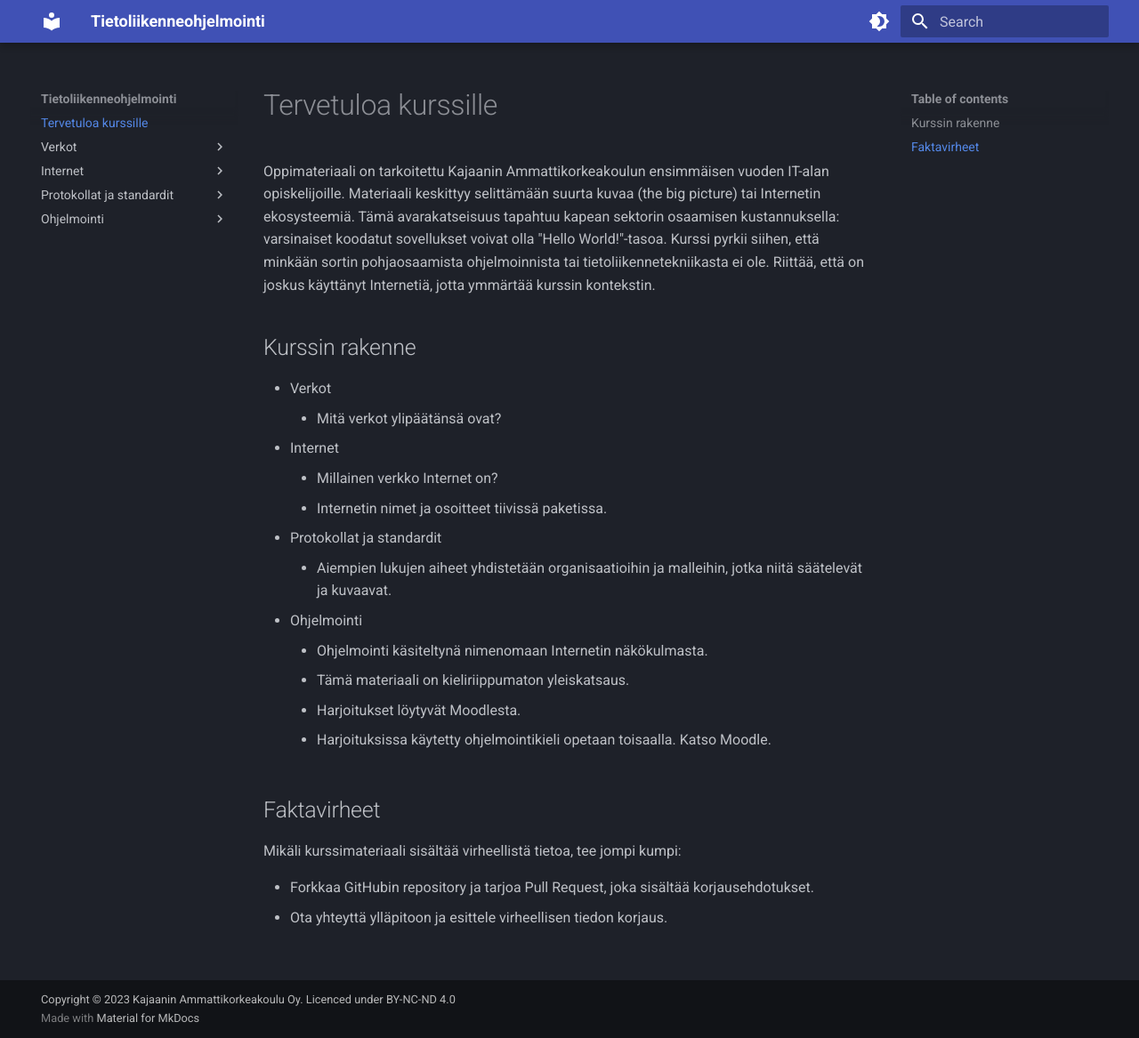
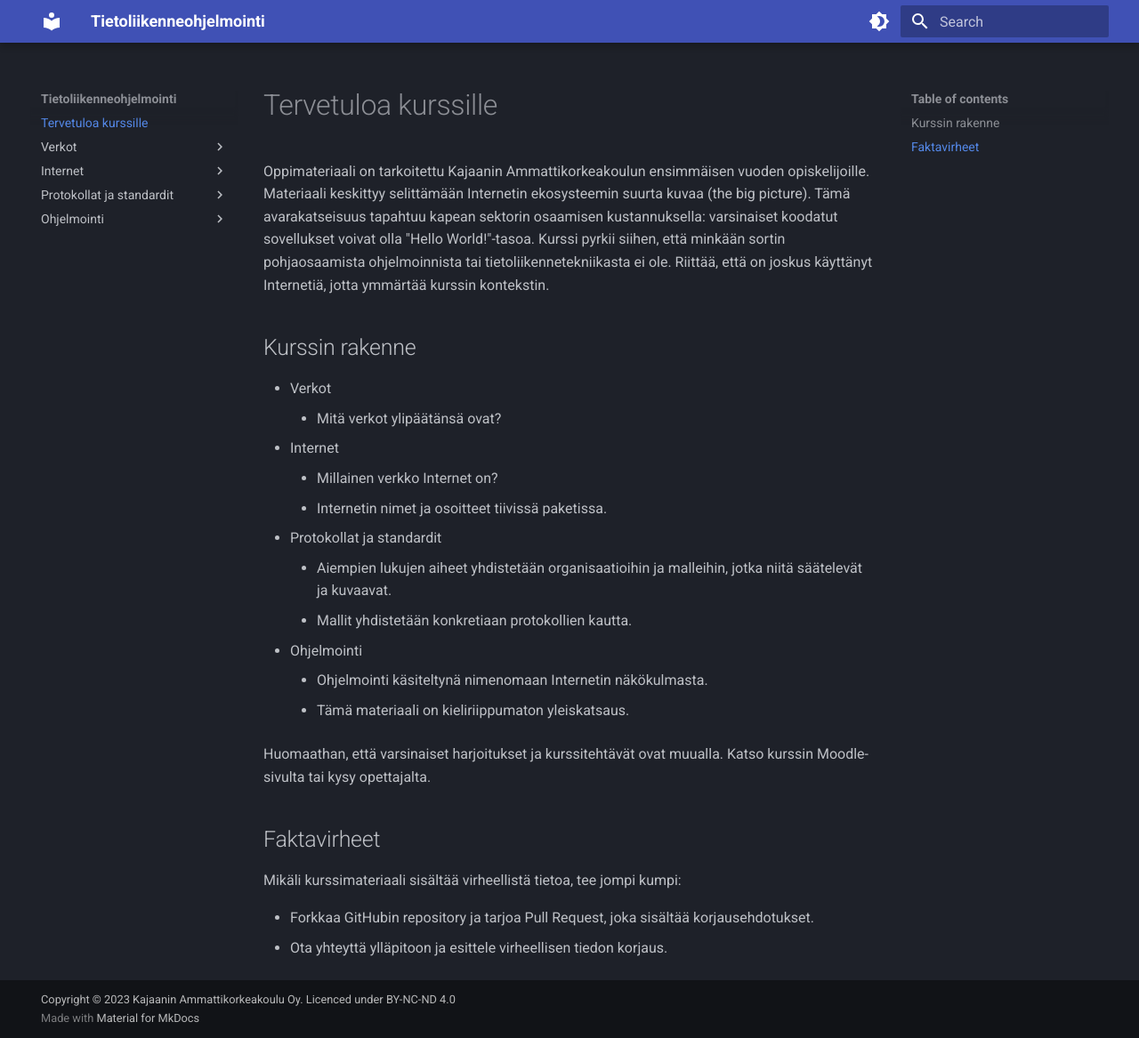
Before and after one commit to sourander/tietoliikenneohjelmointi, an MkDocs documentation site: the page built from docs/index.md, in a window 1280 px wide and 1167 px high. Shown: the whole window at 89% size. Built offline with MkDocs 1.6.1 and Material for MkDocs 9.7.7, drawn with Linux system fonts in a browser that asks for light colours.

Commit message:
Rephrasing welcome text

```diff
--- a/docs/index.md
+++ b/docs/index.md
@@ -1,6 +1,6 @@
 # Tervetuloa kurssille
 
-Oppimateriaali on tarkoitettu Kajaanin Ammattikorkeakoulun ensimmäisen vuoden IT-alan opiskelijoille. Materiaali keskittyy selittämään suurta kuvaa (the big picture) tai Internetin ekosysteemiä. Tämä avarakatseisuus tapahtuu kapean sektorin osaamisen kustannuksella: varsinaiset koodatut sovellukset voivat olla "Hello World!"-tasoa. Kurssi pyrkii siihen, että minkään sortin pohjaosaamista ohjelmoinnista tai tietoliikennetekniikasta ei ole. Riittää, että on joskus käyttänyt Internetiä, jotta ymmärtää kurssin kontekstin.
+Oppimateriaali on tarkoitettu Kajaanin Ammattikorkeakoulun ensimmäisen vuoden opiskelijoille. Materiaali keskittyy selittämään Internetin ekosysteemin suurta kuvaa (the big picture). Tämä avarakatseisuus tapahtuu kapean sektorin osaamisen kustannuksella: varsinaiset koodatut sovellukset voivat olla "Hello World!"-tasoa. Kurssi pyrkii siihen, että minkään sortin pohjaosaamista ohjelmoinnista tai tietoliikennetekniikasta ei ole. Riittää, että on joskus käyttänyt Internetiä, jotta ymmärtää kurssin kontekstin.
 
 ## Kurssin rakenne
 
@@ -9,14 +9,14 @@ Oppimateriaali on tarkoitettu Kajaanin Ammattikorkeakoulun ensimmäisen vuoden I
 * Internet
     * Millainen verkko Internet on?
     * Internetin nimet ja osoitteet tiivissä paketissa.
-
 * Protokollat ja standardit
     * Aiempien lukujen aiheet yhdistetään organisaatioihin ja malleihin, jotka niitä säätelevät ja kuvaavat.
+    * Mallit yhdistetään konkretiaan protokollien kautta.
 * Ohjelmointi
     * Ohjelmointi käsiteltynä nimenomaan Internetin näkökulmasta.
     * Tämä materiaali on kieliriippumaton yleiskatsaus.
-    * Harjoitukset löytyvät Moodlesta.
-    * Harjoituksissa käytetty ohjelmointikieli opetaan toisaalla. Katso Moodle.
+
+Huomaathan, että varsinaiset harjoitukset ja kurssitehtävät ovat muualla. Katso kurssin Moodle-sivulta tai kysy opettajalta.
 
 
 ## Faktavirheet
```
